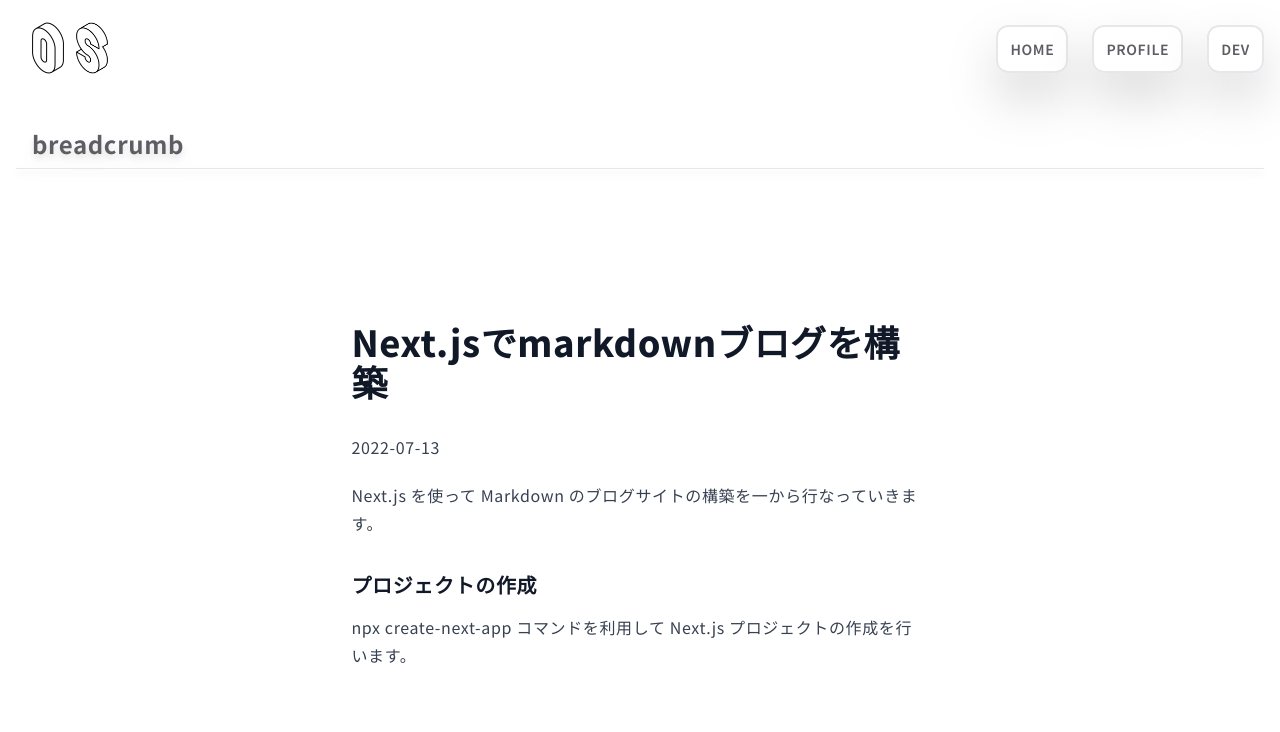
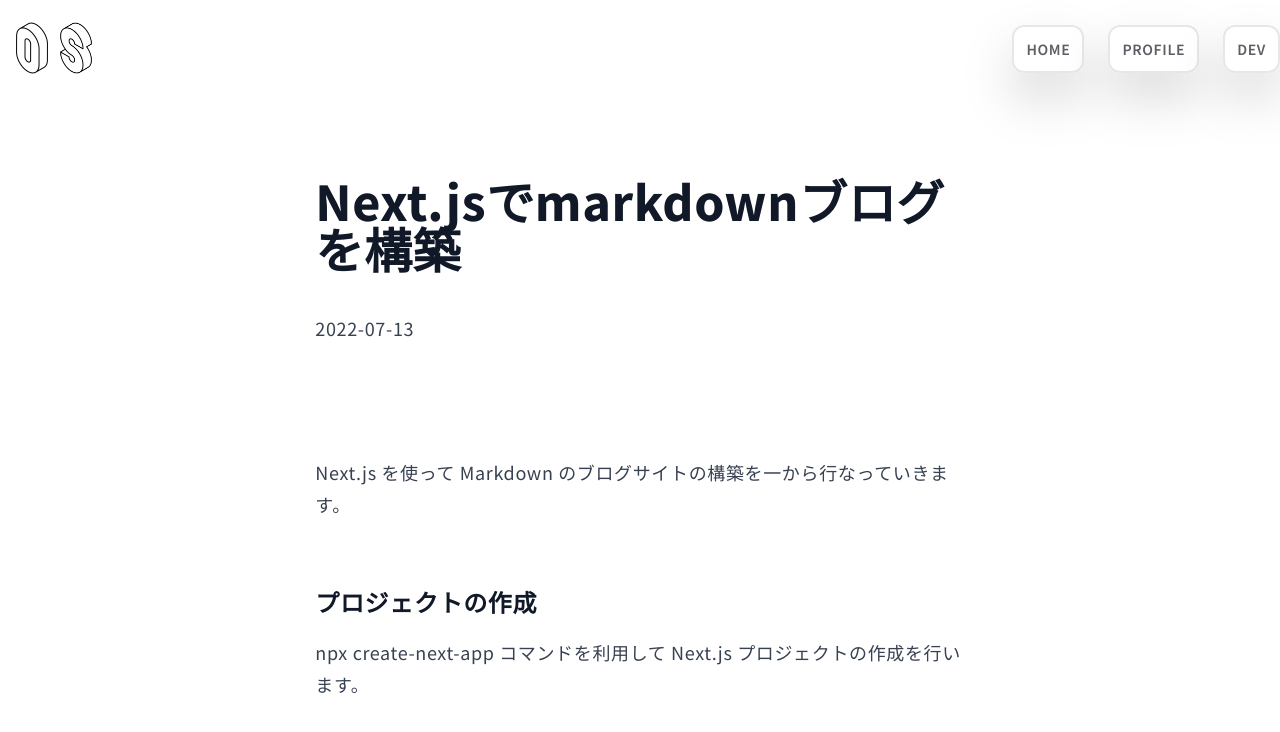
Before and after one commit to seiya098m/portfolio-blog, a Next.js app: page /fifth-blog in a window 1280 px wide. Shown: the top 732 px of the page. Built offline with nearby package versions, Linux system fonts and the light colour scheme.

Commit message:
記事を日付順で並べ替え

```diff
--- a/src/components/Icons/Logo.js
+++ b/src/components/Icons/Logo.js
@@ -1,6 +1,8 @@
 import Link from "next/link";
+import Image from "next/image";
+import autoprefixer from "autoprefixer";
 
-const Logo = ({ height }) => {
+const Logo = () => {
   return (
     <>
       <Link href="/" className="flex items-center">
@@ -11,11 +13,13 @@
               alt=""
             /> */}
         {/* <h1 className="text-font-color text-2xl font-bold">SAMPLE</h1> */}
-        <img src="images/logo-o.png" alt="logo" className={`${height}`} />
-        <img
-          src="images/logo-s-removebg-preview.png"
+        <Image src="/images/logo-o.png" width={100} height={100} alt="logo" />
+        <Image
+          src="/images/logo-s-removebg-preview.png"
+          width={100}
+          height={100}
           alt="logo"
-          className={`${height} -ml-5 w-auto`}
+          className="-ml-5"
         />
       </Link>
     </>
--- a/src/components/Layout/Header.js
+++ b/src/components/Layout/Header.js
@@ -1,14 +1,16 @@
 import Logo from "../Icons/Logo";
 import HamburgerMenu from "../Sections/HamburgerMenu";
 import MainMenu from "../Sections/MainMenu";
+import SectionHeading from "../Sections/SectionHeading";
 
 const Header = () => {
   return (
     <>
       <header className="py-4">
-        <div className="container mx-auto flex items-center justify-between">
-          <div className="">
-            <Logo height="h-16" />
+        <div className="container mx-auto">
+          <div className="flex items-center justify-between">
+            <div className="w-16">
+              <Logo />
             </div>
             <div className="hidden  lg:block">
               <MainMenu />
@@ -17,6 +19,7 @@
               <HamburgerMenu />
             </div>
           </div>
+        </div>
       </header>
     </>
   );
--- a/src/components/Layout/Layout.js
+++ b/src/components/Layout/Layout.js
@@ -3,7 +3,7 @@
 
 const Layout = ({ children }) => {
   return (
-    <div className="flex flex-col px-4">
+    <div className="flex flex-col">
       <div className="">
         <Header />
       </div>
--- a/src/components/Sections/HamburgerMenu.js
+++ b/src/components/Sections/HamburgerMenu.js
@@ -3,7 +3,6 @@
 import { useState } from "react";
 import Logo from "../Icons/Logo";
 import { navigation } from "./MainMenu";
-
 
 const HamburgerMenu = () => {
   const [mobileMenuOpen, setMobileMenuOpen] = useState(false);
@@ -26,11 +25,13 @@
         onClose={setMobileMenuOpen}
       >
         <div className="fixed inset-0 z-10" />
-        <Dialog.Panel className="fixed inset-y-0 right-0 z-10 w-full overflow-y-auto bg-white p-6 sm:max-w-sm sm:ring-1 sm:ring-gray-900/10">
+        <Dialog.Panel className="fixed inset-y-0 right-0 z-10 w-full overflow-y-auto bg-white py-6 pr-6 sm:max-w-sm sm:ring-1 sm:ring-gray-900/10">
           <div className="flex items-center justify-between">
             <a href="" className="">
               <span className="sr-only">Your Company</span>
-              <Logo height="h-16" />
+              <div className="-p-6 h-16 w-16">
+                <Logo />
+              </div>
             </a>
             <button
               type="button"
@@ -43,7 +44,7 @@
           </div>
           <div className="mt-6 flow-root">
             <div className="-my-6 divide-y divide-gray-500/10">
-              <div className="space-y-2 py-6">
+              <div className="space-y-2 p-6">
                 {navigation.map((item) => (
                   <a
                     key={item.name}
@@ -54,13 +55,12 @@
                   </a>
                 ))}
               </div>
-
             </div>
           </div>
         </Dialog.Panel>
       </Dialog>
     </>
   );
-}
+};
 
 export default HamburgerMenu;
--- /dev/null
+++ b/src/components/UI/Breadcrumb.js
@@ -0,0 +1,39 @@
+import { ChevronRightIcon, HomeIcon } from "@heroicons/react/20/solid";
+
+const pages = [{ name: "Projects", href: "#", current: false }];
+
+const Breadcrumb = () => {
+  return (
+    <nav className="flex" aria-label="Breadcrumb">
+      <ol role="list" className="flex items-center space-x-4">
+        <li>
+          <div>
+            <a href="#" className="text-gray-400 hover:text-gray-500">
+              <HomeIcon className="h-5 w-5 flex-shrink-0" aria-hidden="true" />
+              <span className="sr-only">Home</span>
+            </a>
+          </div>
+        </li>
+        {pages.map((page) => (
+          <li key={page.name}>
+            <div className="flex items-center">
+              <ChevronRightIcon
+                className="h-5 w-5 flex-shrink-0 text-gray-400"
+                aria-hidden="true"
+              />
+              <a
+                href={page.href}
+                className="ml-4 text-sm font-medium text-gray-500 hover:text-gray-700"
+                aria-current={page.current ? "page" : undefined}
+              >
+                {page.name}
+              </a>
+            </div>
+          </li>
+        ))}
+      </ol>
+    </nav>
+  );
+};
+
+export default Breadcrumb;
--- a/src/pages/[slug].js
+++ b/src/pages/[slug].js
@@ -1,7 +1,9 @@
 import SectionHeading from "@/components/Sections/SectionHeading";
+import Breadcrumb from "@/components/UI/Breadcrumb";
 import fs from "fs";
 import matter from "gray-matter";
 import { marked } from "marked";
+Breadcrumb;
 
 export async function getStaticProps({ params }) {
   const file = fs.readFileSync(`src/content/blog/${params.slug}.md`, "utf-8");
@@ -25,12 +27,14 @@
 const Post = ({ frontMatter, content }) => {
   return (
     <>
-      <SectionHeading heading="breadcrumb" />
-      <div className="mt-20 flex justify-center">
-        <article className="prose">
-          <h1 className="mt-12">{frontMatter.title}</h1>
-          <span>{frontMatter.date}</span>
-          <div dangerouslySetInnerHTML={{ __html: marked(content) }}></div>
+      <div className="mt-20 flex justify-center px-3">
+        <article className="prose prose-sm min-w-80 md:prose lg:prose-lg prose-h1:mb-10 prose-h2:mb-10 prose-h3:mt-16 prose-a:text-blue-600 hover:prose-a:text-blue-500 prose-img:rounded-lg ">
+          <h1 className="">{frontMatter.title}</h1>
+          <span className="">{frontMatter.date}</span>
+          <div
+            dangerouslySetInnerHTML={{ __html: marked(content) }}
+            className="mt-28"
+          ></div>
         </article>
       </div>
     </>
--- a/src/pages/index.js
+++ b/src/pages/index.js
@@ -17,9 +17,15 @@
       slug,
     };
   });
+
+  const sortedPosts = posts.sort((postA, postB) =>
+    new Date(postA.frontMatter.date) > new Date(postB.frontMatter.date)
+      ? -1
+      : 1,
+  );
   return {
     props: {
-      posts,
+      posts: sortedPosts,
     },
   };
 };
@@ -30,7 +36,7 @@
       <div className="mb-5">
         <SectionHeading heading="Blog List" />
       </div>
-      <div className="mx-auto max-w-5xl p-5">
+      <div className="mx-auto max-w-5xl px-6">
         <PostCardList posts={posts} />
       </div>
     </>
```
Also changed, not shown: src/content/blog/forth-blog.md (+1 -1 lines), src/content/blog/image-blog.md (added, +8 -0 lines). Lines whose indentation alone changed are shown as unchanged.
